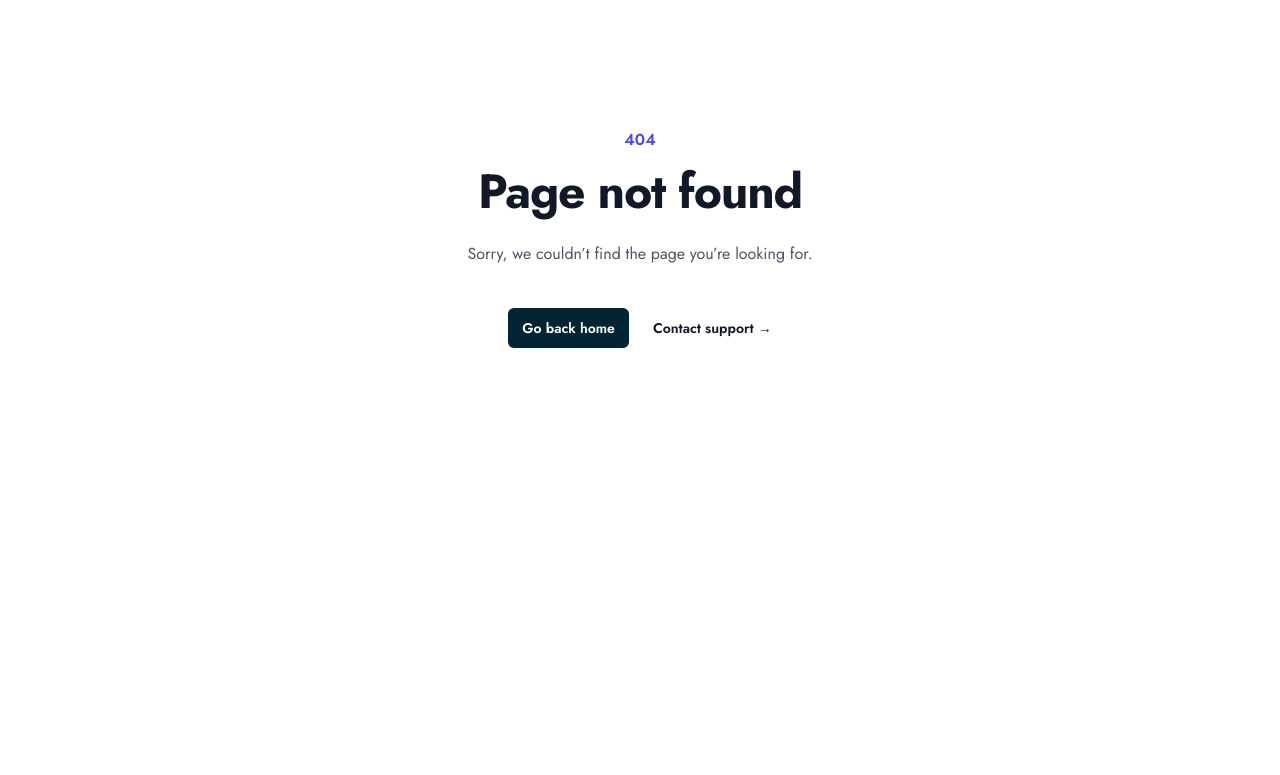
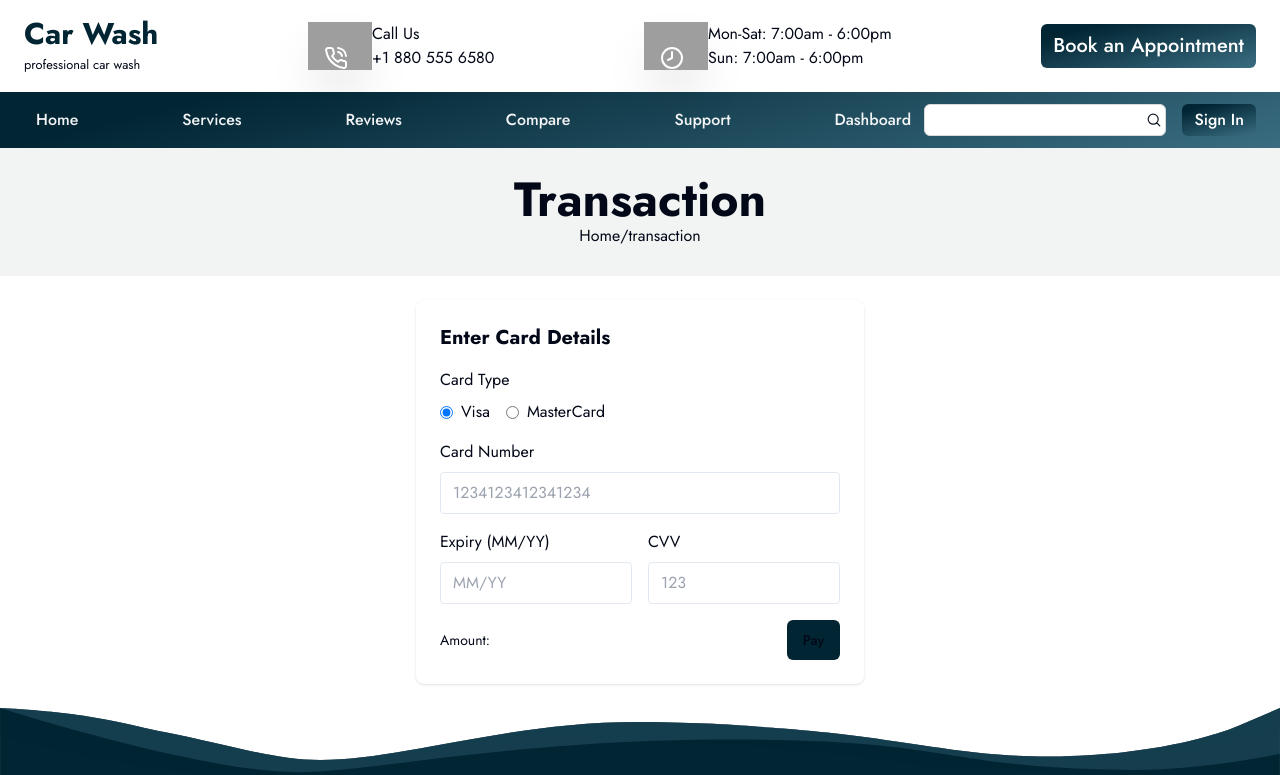
Before and after one commit to nabilahzaidi/carwash-frontend-main, a React (Vite) app: page /transaction in a window 1280 px wide. Before the commit this address had no page. Shown: the top 775 px of the page. Built offline with nearby package versions, Linux system fonts and the light colour scheme; grey boxes are pictures that could not be loaded.

Commit message:
-fix some bug

```diff
--- a/src/pages/(Backend)/(Admin)/RecentBookings.tsx
+++ b/src/pages/(Backend)/(Admin)/RecentBookings.tsx
@@ -48,7 +48,7 @@ const RecentBookings = () => {
         formatCsvValue(booking.slot?.date),
         formatCsvValue(`${booking.slot?.startTime || ''} - ${booking.slot?.endTime || ''}`),
         formatCsvValue(booking.status || 'Pending'),
-        formatCsvValue(booking.paymentStatus),
+        formatCsvValue(booking.paymentStatus ?? booking.payment?.status ?? ''),
         formatCsvValue(booking.transactionId),
       ],
     ];
@@ -159,7 +159,7 @@ const RecentBookings = () => {
                 </TableCell>
                 <TableCell className="">
                   <p className="p-2 bg-button-gradient w-fit text-right  rounded-lg text-white">
-                    {booked.paymentStatus}
+                    {booked.paymentStatus ?? booked.payment?.status ?? 'Pending'}
                   </p>
                   <p>{booked.transactionId}</p>
                 </TableCell>
--- a/src/pages/(Backend)/(User)/PastBookings.tsx
+++ b/src/pages/(Backend)/(User)/PastBookings.tsx
@@ -89,7 +89,7 @@ const PastBookings = () => {
                     {slots?.slot?.isBooked}
                   </TableCell>
                   <TableCell className="text-right">
-                 {slots.paymentStatus}
+                 {slots.paymentStatus ?? slots.payment?.status ?? 'Pending'}
                   </TableCell>
 
                 </TableRow>
--- a/src/pages/(Backend)/(User)/UserDashboard.tsx
+++ b/src/pages/(Backend)/(User)/UserDashboard.tsx
@@ -116,7 +116,7 @@ const UserDashboard = () => {
 
                 <div className="flex justify-between text-sm text-slate-600">
                   <span>Status: {booked.status || booked.slot.isBooked || 'Unknown'}</span>
-                  <span>Paid: {booked.paymentStatus ?? 'Pending'}</span>
+                  <span>Paid: {booked.paymentStatus ?? booked.payment?.status ?? 'Pending'}</span>
                 </div>
               </div>
             ))}
--- a/src/pages/(Frontend)/(booking)/Booking.tsx
+++ b/src/pages/(Frontend)/(booking)/Booking.tsx
@@ -16,7 +16,7 @@ import {
 } from '@/components/ui/table';
 import { useGetUserinfoQuery } from '@/redux/features/auths/authApi';
 import { useCurrentToken } from '@/redux/features/auths/authSlice';
-import { useInitiateQuickPaymentMutation } from '@/redux/features/bookings/BookingApi';
+import { useAddBookingMutation } from '@/redux/features/bookings/BookingApi';
 import { useAppSelector } from '@/redux/hook';
 import { verifyToken } from '@/utils/verifyToken';
 import { Image } from 'antd';
@@ -38,8 +38,9 @@ const Booking = () => {
   const [selectedBooking, setSelectedBooking] = useState(initialBookingData);
   const bookedService = selectedBooking?.service;
   const bookedSlot = selectedBooking?.slot;
-  const [initiateQuickPayment] = useInitiateQuickPaymentMutation();
 
+
+  const [addBooking] = useAddBookingMutation();
   const token = useAppSelector(useCurrentToken);
   let user;
   if (token) {
@@ -62,29 +63,28 @@ const Booking = () => {
       return;
     }
 
-    const paymentData = {
-      transactionId: `txn-${Date.now()}`,
-      totalPrice: bookedService.price,
-      customerName: data.name || userInfo?.name,
-      customerEmail: data.email || userInfo?.email,
-      customerPhone: data.phone || userInfo?.phone,
-      customerAddress: userInfo?.address || 'N/A',
+    const bookingPayload = {
+      serviceId: bookedService?._id,
+      slotId: bookedSlot?._id,
+      vehicleType: data.vehicleType,
+      registrationPlate: data.registrationPlate,
     };
 
     try {
-      const res = await initiateQuickPayment(paymentData).unwrap();
-      if (res.success) {
-        toast.success(res.message);
-        if (res.data?.payment_url) {
-          window.location.href = res.data.payment_url;
-        } else {
-          toast.error('Payment URL not returned from the server.');
-        }
-      } else {
-        toast.error(res.message || 'Payment initialization failed.');
-      }
+      const res = await addBooking(bookingPayload).unwrap();
+      const createdBooking = res.data;
+      toast.success('Booking created. Proceed to payment.');
+      const paymentData = {
+        transactionId: `txn-${Date.now()}`,
+        totalPrice: bookedService.price,
+        customerName: data.name || userInfo?.name,
+        customerEmail: data.email || userInfo?.email,
+        customerPhone: data.phone || userInfo?.phone,
+        customerAddress: userInfo?.address || 'N/A',
+      };
+      navigate('/transaction', { state: { booking: createdBooking, paymentData } });
     } catch (err: any) {
-      toast.error(err?.data?.message || err?.message || 'Payment initiation failed.');
+      toast.error(err?.data?.message || err?.message || 'Booking creation failed.');
     }
   };
 
@@ -218,10 +218,10 @@ const Booking = () => {
                     options={vehicleTypeOptions}
                   />
                   <p className="p-2 bg-slate-50 rounded-sm mb-6">
-                    Selected Time Slot: 09:00-10:00
+                    Selected Time Slot: {bookedSlot?.date} {bookedSlot?.startTime} - {bookedSlot?.endTime}
                   </p>
                   <Button className="text-white" type="submit">
-                    Pay Now
+                    Book and Pay
                   </Button>
                 </CRForm>
               </div>
--- /dev/null
+++ b/src/pages/(Frontend)/(payment)/PaymentFailed.tsx
@@ -0,0 +1,30 @@
+import PageBanner from '@/components/shared/PageBanner';
+import { Button } from '@/components/ui/button';
+import { useLocation, useNavigate } from 'react-router-dom';
+
+const PaymentFailed = () => {
+  const navigate = useNavigate();
+  const location = useLocation();
+  const { paymentData, booking, cardType, maskedCard } = location.state || {};
+
+  return (
+    <div>
+      <PageBanner pageName="Payment Failed" />
+      <div className="container mx-auto p-6">
+        <div className="max-w-lg mx-auto bg-white p-6 rounded-lg shadow text-center">
+          <h2 className="text-2xl font-bold mb-4">Payment Failed</h2>
+          <p className="mb-2">Transaction ID: <strong>{paymentData?.transactionId}</strong></p>
+          <p className="mb-2">Amount: <strong>{paymentData?.totalPrice ?? booking?.service?.price}</strong></p>
+          <p className="mb-2">Card: <strong>{cardType} {maskedCard}</strong></p>
+          <p className="text-red-500 mb-4">Your payment could not be processed. Please try again or use a different card.</p>
+          <div className="mt-6 flex justify-center gap-4">
+            <Button onClick={() => navigate('/transaction', { state: { paymentData, booking } })}>Try Again</Button>
+            <Button onClick={() => navigate('/')}>Go Home</Button>
+          </div>
+        </div>
+      </div>
+    </div>
+  );
+};
+
+export default PaymentFailed;
--- /dev/null
+++ b/src/pages/(Frontend)/(payment)/PaymentSuccess.tsx
@@ -0,0 +1,56 @@
+import PageBanner from '@/components/shared/PageBanner';
+import { Button } from '@/components/ui/button';
+import { useLocation, useNavigate } from 'react-router-dom';
+import { useUpdateBookingMutation } from '@/redux/features/bookings/BookingApi';
+import { useEffect, useState } from 'react';
+import { toast } from 'sonner';
+
+const PaymentSuccess = () => {
+  const navigate = useNavigate();
+  const location = useLocation();
+  const { paymentData, booking, cardType, maskedCard } = location.state || {};
+  const [updateBooking] = useUpdateBookingMutation();
+  const [creating, setCreating] = useState(false);
+
+  useEffect(() => {
+    const markPaid = async () => {
+      if (!booking?._id) return;
+      setCreating(true);
+      try {
+        await updateBooking({
+          id: booking._id,
+          paymentStatus: 'Paid',
+          transactionId: paymentData?.transactionId,
+        }).unwrap();
+        toast.success('Payment recorded and booking marked as paid.');
+      } catch (err: any) {
+        toast.error('Payment recorded but failed to update booking status. Please contact support.');
+      } finally {
+        setCreating(false);
+      }
+    };
+
+    markPaid();
+  }, [booking, updateBooking]);
+
+  return (
+    <div>
+      <PageBanner pageName="Payment Successful" />
+      <div className="container mx-auto p-6">
+        <div className="max-w-lg mx-auto bg-white p-6 rounded-lg shadow text-center">
+          <h2 className="text-2xl font-bold mb-4">Payment Successful</h2>
+          <p className="mb-2">Transaction ID: <strong>{paymentData?.transactionId}</strong></p>
+          <p className="mb-2">Amount: <strong>{paymentData?.totalPrice ?? booking?.service?.price}</strong></p>
+          <p className="mb-2">Paid with: <strong>{cardType} {maskedCard}</strong></p>
+          <div className="mt-6 flex justify-center gap-4">
+            <Button onClick={() => navigate('/')}>Go Home</Button>
+            <Button onClick={() => navigate('/user/up-coming-booking')}>My Bookings</Button>
+          </div>
+          {creating && <p className="mt-4 text-sm">Recording booking...</p>}
+        </div>
+      </div>
+    </div>
+  );
+};
+
+export default PaymentSuccess;
--- /dev/null
+++ b/src/pages/(Frontend)/(payment)/Transaction.tsx
@@ -0,0 +1,121 @@
+import PageBanner from '@/components/shared/PageBanner';
+import { Button } from '@/components/ui/button';
+// use native inputs here (CRInput requires CRForm/react-hook-form)
+import { useLocation, useNavigate } from 'react-router-dom';
+import { useState } from 'react';
+import { toast } from 'sonner';
+
+const Transaction = () => {
+  const navigate = useNavigate();
+  const location = useLocation();
+  const { paymentData, booking } = location.state || {};
+
+  const [cardType, setCardType] = useState<'visa'|'master'>('visa');
+  const [cardNumber, setCardNumber] = useState('');
+  const [expiry, setExpiry] = useState('');
+  const [cvv, setCvv] = useState('');
+
+  const validate = () => {
+    if (!/^[0-9]{16}$/.test(cardNumber)) {
+      toast.error('Enter a valid 16-digit card number');
+      return false;
+    }
+    if (!/^(0[1-9]|1[0-2])\/(\d{2})$/.test(expiry)) {
+      toast.error('Enter expiry in MM/YY format');
+      return false;
+    }
+    if (!/^[0-9]{3}$/.test(cvv)) {
+      toast.error('Enter a 3-digit CVV');
+      return false;
+    }
+    return true;
+  };
+
+  const handleSubmit = (e: React.FormEvent) => {
+    e.preventDefault();
+    if (!validate()) return;
+
+    // Simple deterministic success/fail: even last digit => success
+    const lastDigit = parseInt(cardNumber[cardNumber.length - 1], 10);
+    const success = lastDigit % 2 === 0;
+
+    const resultState = {
+      paymentData,
+      booking,
+      cardType,
+      maskedCard: `**** **** **** ${cardNumber.slice(-4)}`,
+    };
+
+    if (success) {
+      navigate('/payment-success', { state: resultState });
+    } else {
+      navigate('/payment-failed', { state: resultState });
+    }
+  };
+
+  return (
+    <div>
+      <PageBanner pageName="Transaction" />
+      <div className="container mx-auto p-6">
+        <div className="max-w-md mx-auto bg-white p-6 rounded-lg shadow">
+          <h3 className="text-xl font-bold mb-4">Enter Card Details</h3>
+          <form onSubmit={handleSubmit} className="space-y-4">
+            <div>
+              <label className="block mb-2">Card Type</label>
+              <div className="flex gap-4">
+                <label className="flex items-center gap-2">
+                  <input
+                    type="radio"
+                    name="cardType"
+                    checked={cardType === 'visa'}
+                    onChange={() => setCardType('visa')}
+                  />
+                  Visa
+                </label>
+                <label className="flex items-center gap-2">
+                  <input
+                    type="radio"
+                    name="cardType"
+                    checked={cardType === 'master'}
+                    onChange={() => setCardType('master')}
+                  />
+                  MasterCard
+                </label>
+              </div>
+            </div>
+
+            <div>
+              <label className="block mb-2">Card Number</label>
+              <input
+                className="w-full border rounded px-3 py-2"
+                value={cardNumber}
+                onChange={(e) => setCardNumber(e.target.value.replace(/\s+/g, ''))}
+                maxLength={16}
+                placeholder="1234123412341234"
+              />
+            </div>
+            <div className="flex gap-4">
+              <div className="w-1/2">
+                <label className="block mb-2">Expiry (MM/YY)</label>
+                <input className="w-full border rounded px-3 py-2" value={expiry} onChange={(e) => setExpiry(e.target.value)} placeholder="MM/YY" />
+              </div>
+              <div className="w-1/2">
+                <label className="block mb-2">CVV</label>
+                <input className="w-full border rounded px-3 py-2" value={cvv} onChange={(e) => setCvv(e.target.value)} maxLength={3} placeholder="123" />
+              </div>
+            </div>
+
+            <div className="flex justify-between items-center">
+              <div>
+                <p className="text-sm">Amount: <strong>{paymentData?.totalPrice ?? booking?.service?.price}</strong></p>
+              </div>
+              <Button type="submit">Pay</Button>
+            </div>
+          </form>
+        </div>
+      </div>
+    </div>
+  );
+};
+
+export default Transaction;
```
Also changed, not shown: src/routes/frontend.routes.tsx (+15 -0 lines).
